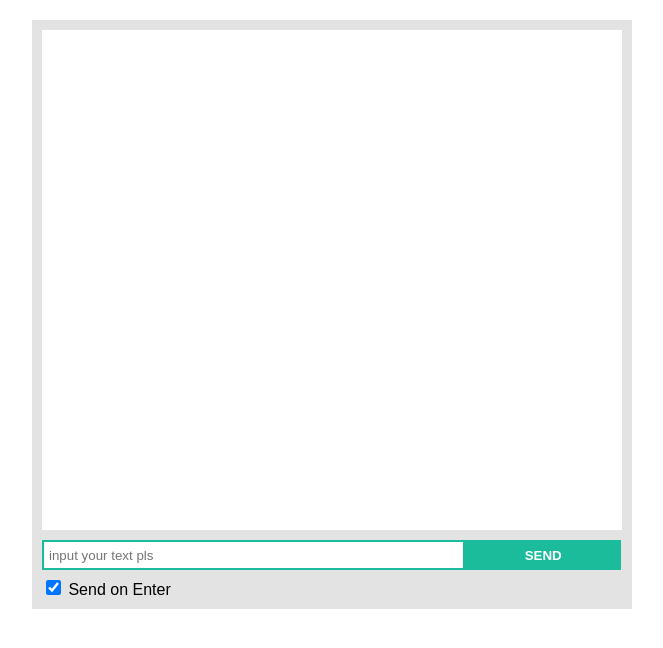
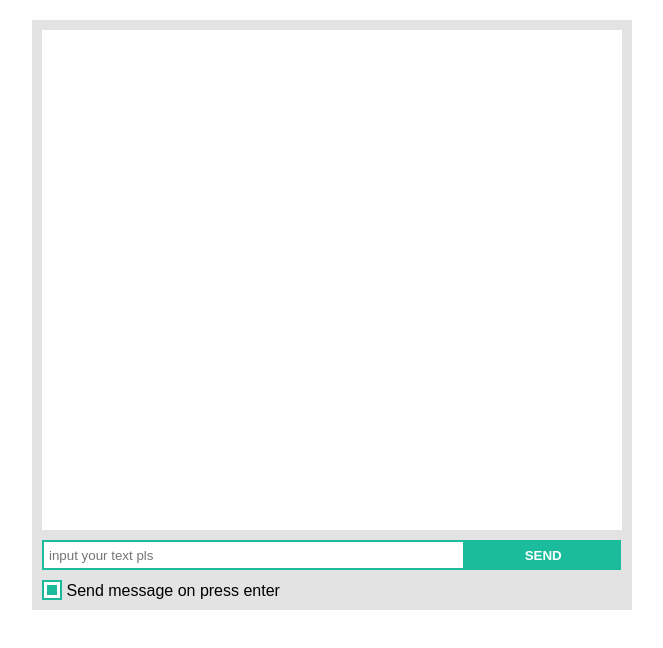
Before and after one commit to elllipse/chatbot, a website: page app/index.html in a window 1280 px wide. Shown: the whole page, without its empty margins (308-971 px from the left). Drawn offline with Linux system fonts and the light colour scheme.

Commit message:
add custom checkbox

```diff
--- a/app/index.html
+++ b/app/index.html
@@ -13,7 +13,8 @@
 			<div id="chat-display"></div>
 			<input type="text" autofocus id="msg-input" placeholder="input your text pls">
 			<button id="send-button">send</button>
-			<input id="enter-send" checked type="checkbox"> Send on Enter
+			<input id="enter-send" checked type="checkbox">
+			<label for="enter-send"></label> <span>Send message on press enter</span>
 		</div>
 	</div>
 
--- a/app/sass/main.sass
+++ b/app/sass/main.sass
@@ -1,3 +1,5 @@
+$mainGreen : #1abc9c
+
 *
 	box-sizing: border-box
 body
@@ -10,22 +12,22 @@ body
 	padding: 10px
 #chat-window
 	width: 100%
+	position: relative
 	input[type="text"]
 		width: 73%
-		border: 2px solid #1abc9c
+		border: 2px solid $mainGreen
 		padding: 5px
 		height: 30px
 		&:focus
 			outline: none
 	input[type="checkbox"]
-		display: inline-block
 		margin-top: 10px
 		margin-bottom: 0
 		width: 15px
 		height: 15px
 	button
 		border: none
-		background: #1abc9c
+		background: $mainGreen
 		color: #fff
 		font-weight: bold
 		height: 30px
@@ -50,9 +52,35 @@ body
 	margin: 10px 0
 .user-name, .post-time
 	font-weight: bold
-	color: #3498db
+	color: #16a085
 	margin-right: 5px
 .post-time
 	font-weight: normal
 	opacity: 0.5
 	font-size: 0.8em
+#enter-send
+	display: none
+	&:checked + label:before
+		display: block
+	+ label
+		display: inline-block
+		position: relative
+		vertical-align: bottom
+		margin-top: 10px
+		cursor: pointer
+		position: relative
+		bottom: 0
+		left: 0
+		width: 20px
+		height: 20px
+		background-color: #fff
+		border: 2px solid $mainGreen
+		&:before
+			content: ''
+			position: absolute
+			display: none
+			width: 10px
+			height: 10px
+			top: 3px
+			left: 3px
+			background-color: $mainGreen
```
Also changed, not shown: app/css/main.css.
